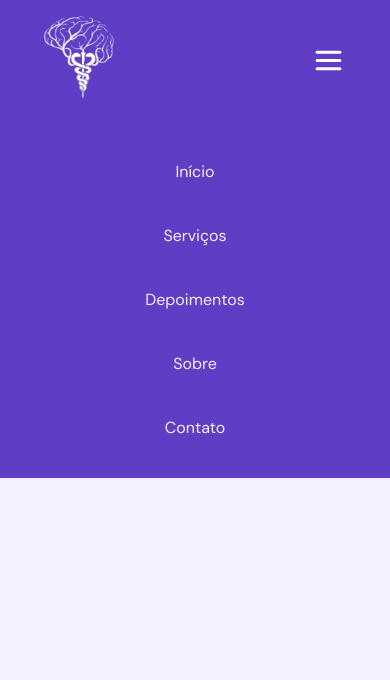
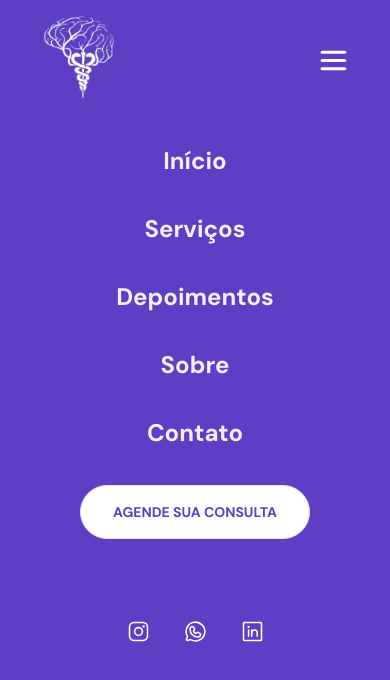
Before and after one commit to mateussk83/WebSite-Saigrene, a React (Vite) app: page / in a window 390 px wide. Both pictures are taken after a click on the link 328 px from the left and 60 px from the top of the page. Shown: the top 680 px of the page. Built offline with nearby package versions, Linux system fonts and the light colour scheme.

Commit message:
navigation adapted for desktop and mobile

```diff
--- a/src/components/Menu.tsx
+++ b/src/components/Menu.tsx
@@ -1,3 +1,4 @@
+import { InstagramLogo, LinkedinLogo, WhatsappLogo } from "phosphor-react";
 import { Link } from "react-scroll";
 
 interface MenuProps {
@@ -6,13 +7,13 @@ interface MenuProps {
 export function Menu({numberScrollY}:MenuProps) {
  return (
 
-  <div className="hidden md:w-[100%] md:flex md:h-[100%] bg-blue-700 text-blue-200 pt-20 border-none md:flex-col md:items-center md:justify-center">
-        <ul className="gap-10 flex flex-col items-center justify-center content-center">
+  <div className="hidden md:w-[100%] md:flex md:h-[100%] bg-blue-700 gap-9 text-blue-200 border-none md:flex-col md:items-center md:justify-center">
+        <ul className="gap-9 flex flex-col items-center justify-center content-center">
           <li>
             <Link
               activeClass="active"
               to="home"
-              className={`transition duration-200 cursor-pointer pb-[2.2rem] hover:font-bold hover:border-b-2 focus:border-b-2 focus:font-bold`}
+              className={`font-sans font-bold text-2xl cursor-pointer`}
               spy={true}
               smooth={true}
               duration={500}
@@ -25,7 +26,7 @@ export function Menu({numberScrollY}:MenuProps) {
           <Link
               activeClass="active"
               to="service"
-              className={`transition duration-200 cursor-pointer pb-[2.2rem] hover:font-bold hover:border-b-2 focus:border-b-2 focus:font-bold `}
+              className={`font-sans font-bold text-2xl `}
               spy={true}
               smooth={true}
               duration={500}
@@ -37,7 +38,7 @@ export function Menu({numberScrollY}:MenuProps) {
           <Link
               activeClass="active"
               to="depoiment"
-              className={`transition duration-200 cursor-pointer pb-[2.2rem] hover:font-bold hover:border-b-2 focus:border-b-2 focus:font-bold `}
+              className={`font-sans font-bold text-2xl `}
               spy={true}
               smooth={true}
               duration={500}
@@ -49,7 +50,7 @@ export function Menu({numberScrollY}:MenuProps) {
           <Link
               activeClass="active"
               to="sobre"
-              className={`transition duration-200 cursor-pointer pb-[2.2rem] hover:font-bold hover:border-b-2 focus:border-b-2 focus:font-bold `}
+              className={`font-sans font-bold text-2xl `}
               spy={true}
               smooth={true}
               duration={500}
@@ -61,7 +62,7 @@ export function Menu({numberScrollY}:MenuProps) {
           <Link
               activeClass="active"
               to="contato"
-              className={`transition duration-200 cursor-pointer pb-[2.2rem] hover:font-bold focus:font-bold `}
+              className={`font-sans font-bold text-2xl `}
               spy={true}
               smooth={true}
               duration={500}
@@ -71,8 +72,15 @@ export function Menu({numberScrollY}:MenuProps) {
           </li>
         </ul>
 
-        <a href="" className={` border rounded-full fs-[1.8rem] py-2 px-6 fw-700 cursor-pointer text-sm font-bold transtition-colors duration-200 ${numberScrollY == 0 ? "bg-transparent text-blue-700 border-blue-700 hover:text-gray-100 hover:border-white hover:bg-blue-700"  : "bg-blue-700 text-white hover:bg-blue-300 hover:text-blue-700"}`}
+        <a href="" className={` border rounded-full fs-[1.8rem] py-4 px-8 fw-700 cursor-pointer text-sm font-bold text-blue-700 bg-white`}
       >AGENDE SUA CONSULTA</a>
+
+      <div className="flex gap-8 pt-11 pb-[100%]">
+      <a href="#" className="transition ease-in-out hover:-translate-y-1 hover:scale-110 duration-200"><InstagramLogo size={25} color="#fff" /></a>
+      <a href="#" className="transition ease-in-out hover:-translate-y-1 hover:scale-110 duration-200"><WhatsappLogo size={25} color="#fff" /></a>
+      <a href="#" className="transition ease-in-out hover:-translate-y-1 hover:scale-110 duration-200"><LinkedinLogo size={25} color="#fff" /></a>
+
+      </div>
       </div>
  )
 }
--- a/src/components/Navigation.tsx
+++ b/src/components/Navigation.tsx
@@ -6,10 +6,11 @@ import { Link, Element, Events, animateScroll as scroll, scrollSpy, scroller } f
 interface ScrollProps {
   valueScrollY: number;
   disabledComponent: () => void
+  disabledValue? : number
 }
 
 
-export function Navigation({ valueScrollY, disabledComponent }:ScrollProps) {
+export function Navigation({ valueScrollY, disabledComponent, disabledValue }:ScrollProps) {
   let colorLogo1 = 'fill-gray-100'
   let colorLogo2 = 'fill-gray-100'
   function tradeColor() {
@@ -24,14 +25,14 @@ export function Navigation({ valueScrollY, disabledComponent }:ScrollProps) {
 
   tradeColor()
  return (
-    <header className={`transition duration-200 fixed w-full py-2 flex items-center justify-between px-10 bg-blue-700 border-b md:border-none md:fixed ${valueScrollY > 0 ? "bg-transparent border-none" : ""}`} >
-      <div className="py-[1.65rem] text-white md:hidden md:invisible ">
+    <header>
+      <div className={` fixed py-[1.65rem] text-white md:hidden md:invisible transition duration-200 w-full flex items-center justify-center gap-20 px-10 border-none ${valueScrollY > 0 ? 'bg-none': 'bg-blue-700'} pr-5 `}>
         <div>
+
         <a href="#Home" className="">
           <Logo valueScroll={valueScrollY} />
         </a>
         </div>
-      </div>
       <div className="py-[1.65rem] pr-[1.25rem] md:hidden md:invisible">
         <ul className="gap-10 flex">
           <li>
@@ -102,15 +103,18 @@ export function Navigation({ valueScrollY, disabledComponent }:ScrollProps) {
       className={` border rounded-full fs-[1.8rem] py-2 px-6 fw-700 cursor-pointer text-sm font-bold transtition-colors duration-200 md:hidden md:invisible ${valueScrollY > 0 ? "bg-transparent text-blue-700 border-blue-700 hover:text-gray-100 hover:border-white hover:bg-blue-700"  : "bg-blue-700 text-white hover:bg-blue-300 hover:text-blue-700"}`}
       >
         <a href="" >AGENDE SUA CONSULTA</a>
+        </div>
+        <div>
       </div>
 
 
-      <div id="celphone"className="hidden md:flex md:items-center md:justify-center md:gap-[12rem] border-none">
+      </div>
+      <div id="celphone"className={`w-full py-2 md:flex md:items-center md:justify-between md:gap-[12rem] px-10 bg-blue-700 hidden border-none pb-8`}>
 
-        <Logo valueScroll={valueScrollY} celphone={true} />
+        <Logo valueScroll={0} celphone={true} />
         <a onClick={clickDisabledComponent}>
-          {valueScrollY > 0 ? <List size={33} weight="bold" color="#5F3DC4"/>
-          : <List size={33} weight="bold" color="#fff"/>}
+
+           <List size={33} weight="bold" color="#fff"/>
         </a>
   </div>
 
--- a/src/pages/Event.tsx
+++ b/src/pages/Event.tsx
@@ -37,8 +37,8 @@ export function Event () {
 
     <div>
 
-      <div id="header"  className="after:content-[''] after:flex after:mb-20 md:after:mb-35 " >
-        <Navigation valueScrollY={scrollY} disabledComponent={handleClickEventDisabled}/>
+      <div id="header"  className="after:content-[''] after:flex after:mb-20 md:after:mb-0 " >
+        <Navigation valueScrollY={scrollY} disabledComponent={handleClickEventDisabled} disabledValue={disabled}/>
         </div>
         <div id="content" className={disabled == 1 ? 'md:hidden' : ''}>
         <Home/>
@@ -50,7 +50,7 @@ export function Event () {
         <ButtonScrollToTop/>
         <Footer />
         </div>
-        <div className={`hidden${disabled == 1 ? 'md:relative' : ''}`}>
+        <div className={`invisible${disabled == 1 ? 'flex' : ''}`}>
           <Menu numberScrollY={scrollY}/>
         </div>
         </div>
```
